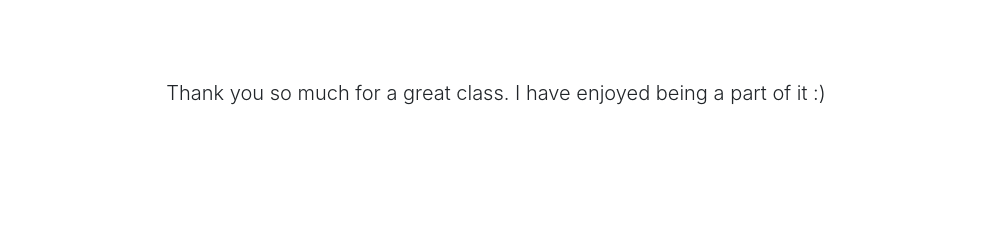
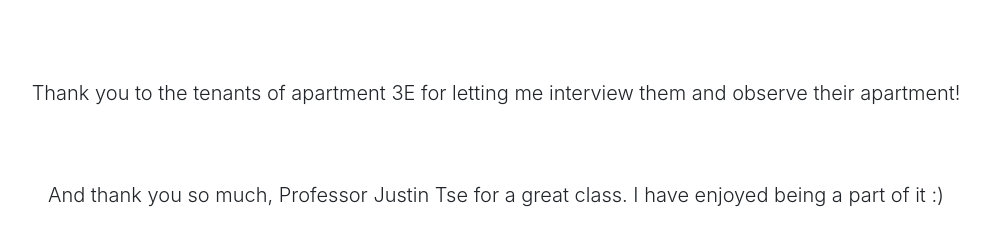
Before and after one commit to kimberlykwon/aa-proj, a website with bundled scripts: page index.html in a window 1280 px wide. Shown: the part 7540-7786 px from the top of the page, without its empty margins (144-1134 px from the left). Built offline with nearby package versions, Linux system fonts and the light colour scheme.

Commit message:
final final final

```diff
--- a/index.html
+++ b/index.html
@@ -285,7 +285,10 @@
   <!-- Footer -->
   <footer class="footer text-center">
     <div class="container">
-      <p class="lead mb-5">Thank you so much for a great class. I have enjoyed being a part of it :)</p>
+      <p class="lead mb-5">Thank you to the tenants of apartment 3E for letting me interview them and observe their apartment!</p>
+      <br>
+      <p class="lead mb-5">And thank you so much, Professor Justin Tse for a great class. I have enjoyed being a part of it :)</p>
+
     </div>
   </footer>
 
```
